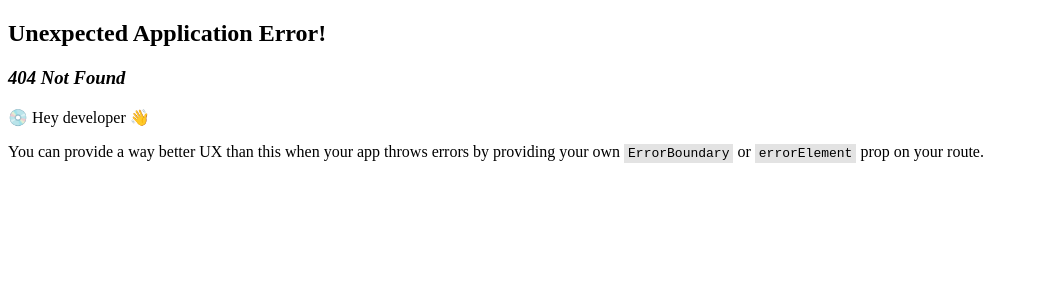
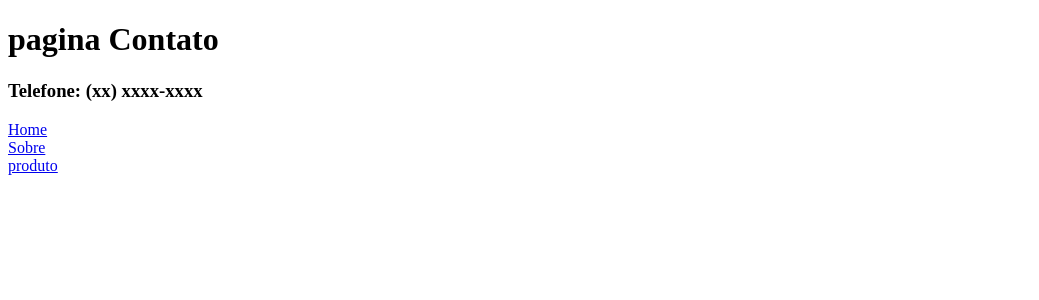
Before and after one commit to RockNicolas/Routes-React, a React (Vite) app: page /contato in a window 1280 px wide. Before the commit this address had no page. Shown: the top 300 px of the page, without its empty margins (0-1039 px from the left). Built offline with nearby package versions, Linux system fonts and the light colour scheme.

Commit message:
Criando novas paginas e aplicando o rotes nelas

```diff
--- /dev/null
+++ b/src/pages/contato/index.tsx
@@ -0,0 +1,13 @@
+import { Link } from 'react-router-dom'
+
+export function Contato(){
+    return(
+        <div>
+            <h1>pagina Contato</h1>
+            <h3>Telefone: (xx) xxxx-xxxx</h3>
+            <Link to="/">Home</Link> <br />
+            <Link to="/sobre">Sobre</Link> <br />
+            <Link to="/produto">produto</Link>  <br />
+        </div>
+    )
+}
--- a/src/pages/home/index.tsx
+++ b/src/pages/home/index.tsx
@@ -1,7 +1,15 @@
+import { Link } from 'react-router-dom'
+import './index.css'
+
 export function Home(){
     return(
         <div>
-            <h1>Bem vindo a Pagina Home</h1>
+            <h1>Bem vindo a Pagina Home!</h1>
+            <span>Essa é a minah primeira pagina com navegação</span>
+            <br />
+            <Link to="/sobre">Sobre</Link> <br />
+            <Link to="/contato">Contato</Link> <br />
+            <Link to="/produto">produto</Link>  <br />
         </div>
     )
 }
--- /dev/null
+++ b/src/pages/produtos/index.tsx
@@ -0,0 +1,13 @@
+import { Link } from 'react-router-dom'
+
+export function Produto(){
+    return(
+        <div>
+            <h1>pagina Produto</h1>
+            <span>Ir para a pagina home</span>
+            <Link to="/">Home</Link> <br />
+            <Link to="/sobre">Sobre</Link> <br />
+            <Link to="/contato">produto</Link>  <br />
+        </div>
+    )
+}
--- a/src/pages/sobre/index.tsx
+++ b/src/pages/sobre/index.tsx
@@ -1,7 +1,13 @@
+import { Link } from 'react-router-dom'
+
 export function Sobre(){
     return(
         <div>
             <h1>pagina sobre</h1>
+            <span>Ir para a pagina home</span>
+            <Link to="/">Home</Link>
+            <Link to="/produto">produto</Link> <br />
+            <Link to="/contato">contato</Link>  <br />
         </div>
     )
 }
```
Also changed, not shown: src/routes.tsx (+10 -0 lines), src/pages/home/index.css (added).
